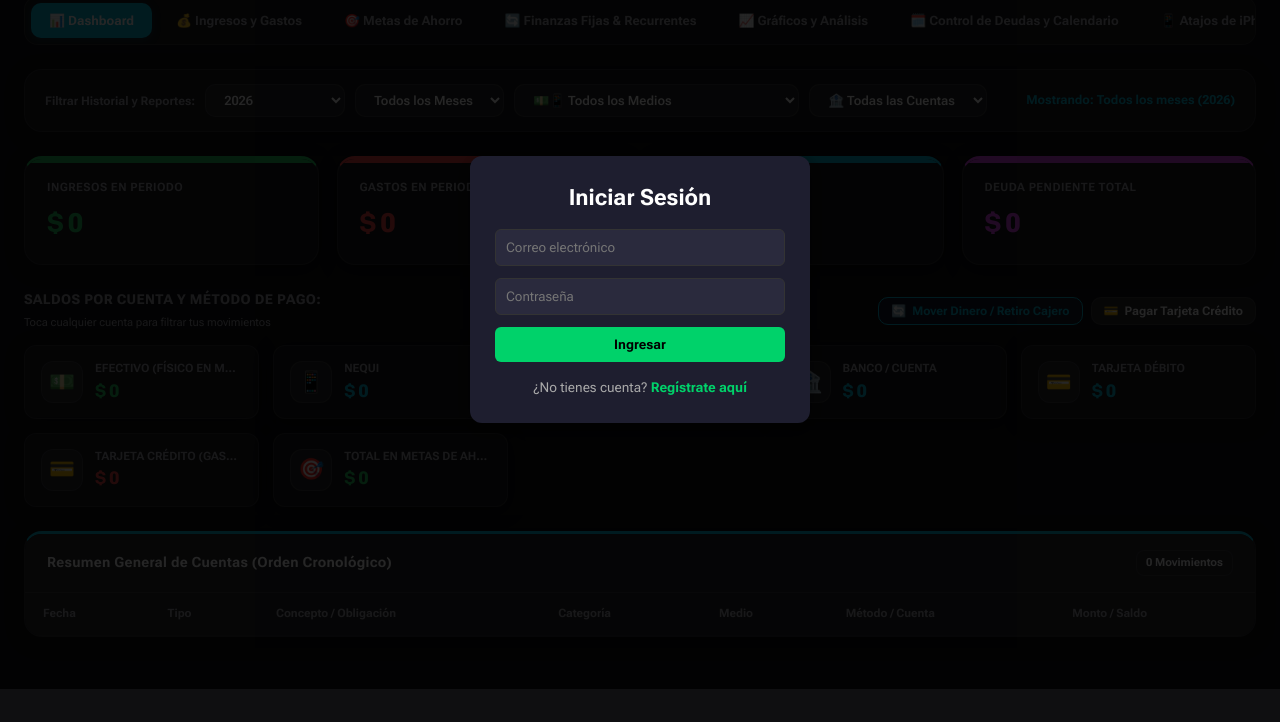
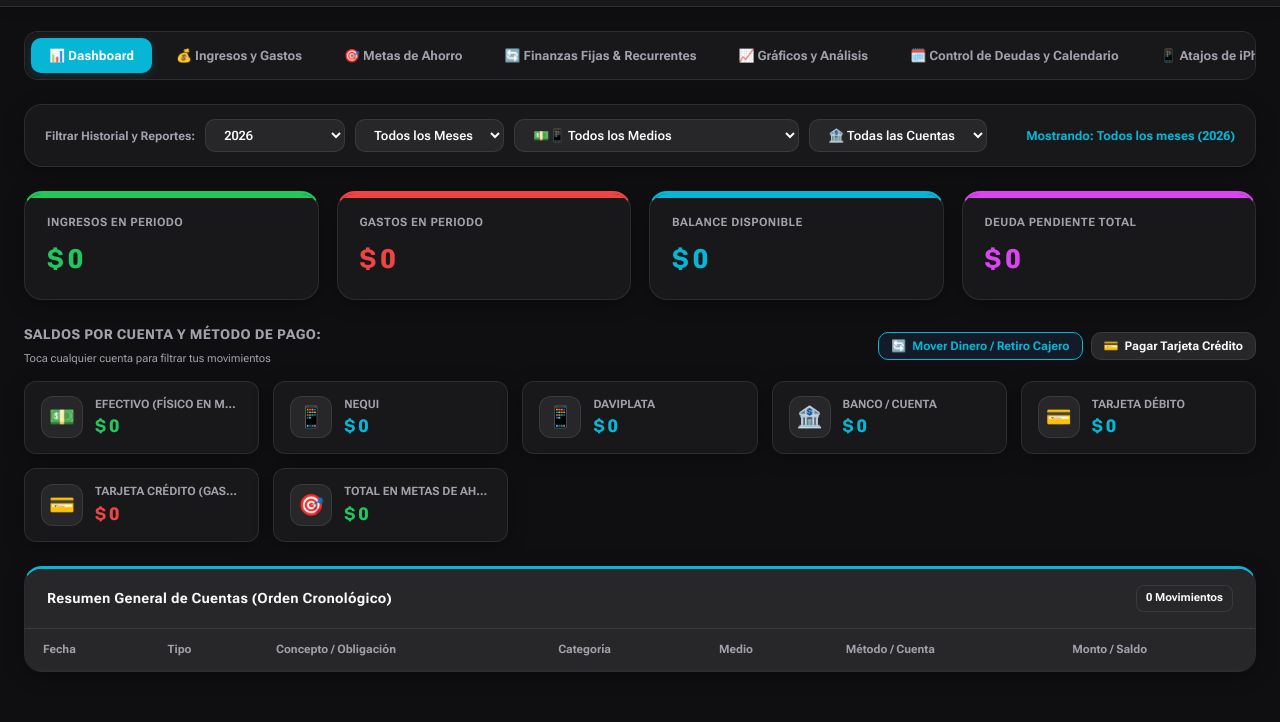
Before and after one commit to Saomoff21/Ahorros, a website: page index.html in a window 1280 px wide. Shown: the part 111-833 px from the top of the page. Before the commit the page ends 800 px from the top, so only its background shows below. Drawn offline with nearby package versions, Linux system fonts and the light colour scheme; no server answers.

Commit message:
Update index.html

```diff
--- a/index.html
+++ b/index.html
@@ -1,6 +1,22 @@
 <!DOCTYPE html>
 <html lang="es" data-theme="carbon">
 <head>
+  <script type="module">
+  import { initializeApp } from "https://www.gstatic.com/firebasejs/10.8.0/firebase-app.js";
+  import { getAuth, onAuthStateChanged } from "https://www.gstatic.com/firebasejs/10.8.0/firebase-auth.js";
+
+  const response = await fetch('./firebase-applet-config.json');
+  const firebaseConfig = await response.json();
+  const app = initializeApp(firebaseConfig);
+  const auth = getAuth(app);
+
+  onAuthStateChanged(auth, (user) => {
+    if (!user) {
+      window.location.href = 'login.html';
+    }
+  });
+</script>
+
   <meta charset="UTF-8">
   <meta name="viewport" content="width=device-width, initial-scale=1.0, maximum-scale=1.0, user-scalable=no">
   <title>AHORROS SA - SISTEMA DE GESTION FINANCIERA</title>
@@ -28,14 +44,7 @@
 </head>
 <body>
   <!-- Modal de Autenticación / Login -->
-<div id="auth-modal" style="position: fixed; top: 0; left: 0; width: 100%; height: 100%; background: rgba(0,0,0,0.85); display: flex; align-items: center; justify-content: center; z-index: 9999;">
-  <div style="background: #1e1e2f; color: #fff; padding: 25px; border-radius: 12px; width: 340px; text-align: center; box-shadow: 0 4px 20px rgba(0,0,0,0.5);">
-    <h2 id="auth-title" style="margin-bottom: 15px; font-size: 1.4rem;">Iniciar Sesión</h2>
-    <form id="auth-form" style="display: flex; flex-direction: column; gap: 12px;">
-      <input type="text" id="auth-username" placeholder="Nombre de usuario" style="display: none; padding: 10px; border-radius: 6px; border: 1px solid #333; background: #2a2a3d; color: #fff;" />
-      <input type="email" id="auth-email" placeholder="Correo electrónico" required style="padding: 10px; border-radius: 6px; border: 1px solid #333; background: #2a2a3d; color: #fff;" />
-      <input type="password" id="auth-password" placeholder="Contraseña" required style="padding: 10px; border-radius: 6px; border: 1px solid #333; background: #2a2a3d; color: #fff;" />
-      <button type="submit" id="auth-btn" style="padding: 10px; border-radius: 6px; border: none; background: #00d26a; color: #000; font-weight: bold; cursor: pointer;">Ingresar</button>
+
     </form>
     <p style="margin-top: 15px; font-size: 0.85rem; color: #aaa;">
       <span id="auth-switch-text">¿No tienes cuenta?</span>
```
